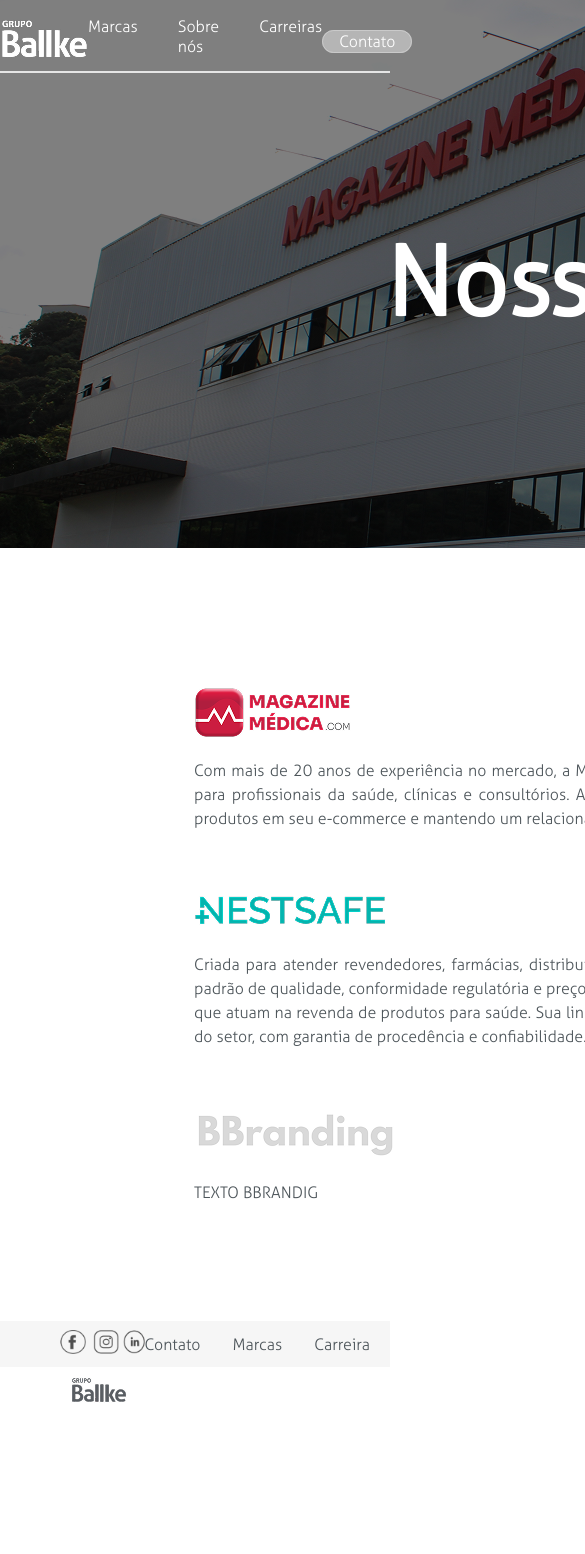
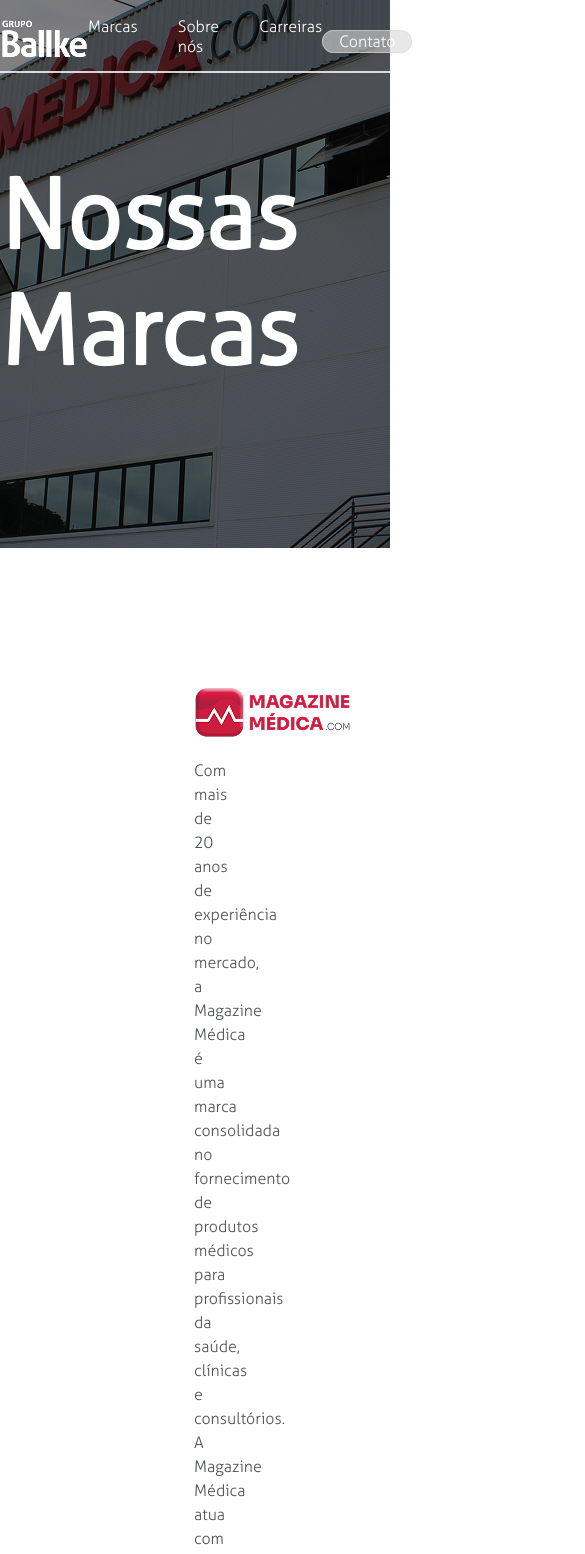
Before and after one commit to kimyoto/site_institucional_ballke, a React (Create React App) app: page /marcas in a window 390 px wide. Shown: the top 1554 px of the page, 585 px wide, since content can reach past the window. Before the commit the page ends 1413 px from the top, so only its background shows below. Built offline with nearby package versions, Linux system fonts and the light colour scheme.

Commit message:
pagina marcas responsiva

```diff
--- a/src/pages/MarcasPage.css
+++ b/src/pages/MarcasPage.css
@@ -1,21 +1,23 @@
+.section-container {
+  width: 100%;
+  background-size: cover;
+  background-position: center center;
+  background-repeat: no-repeat;
+  position: relative;
+  display: flex;
+  flex-direction: column;
+}
+
 .marcas-hero-background {
-  width: 1366px;
   height: 548px;
-  margin: 0 auto;
-  position: relative;
   background-image:
     linear-gradient(rgba(0,0,0,0.5), rgba(0,0,0,0.5)),
     url('../assets/marcas-bkg.png');
-  background-size: 1366px 548px;
-  background-position: center center;
-  background-repeat: no-repeat;
+  align-items: center;
+  justify-content: center;
 }
 
 .marcas-title{
- position: absolute;
-  z-index: 10;
-  top: 145px;
-  left: 386px;
   font-family: 'Aller', sans-serif;
   font-weight: 600;
   font-size: 96px;
@@ -23,8 +25,6 @@
 }
 
 .marcas-content-section {
-  width: 1366px;
-  margin: 0 auto;
   padding-bottom: 100px;
 }
 
--- a/src/pages/MarcasPage.tsx
+++ b/src/pages/MarcasPage.tsx
@@ -4,11 +4,11 @@
 function MarcasPage() {
   return (
     <>
-      <section className="marcas-hero-background">
+      <section className="section-container marcas-hero-background">
         <h2 className="marcas-title">Nossas Marcas</h2>
       </section>
 
-      <section className="marcas-content-section">
+      <section className="section-container marcas-content-section">
         <img
           src={require("../assets/magazinecolorido.png")}
           alt="Magazine Médica"
```
